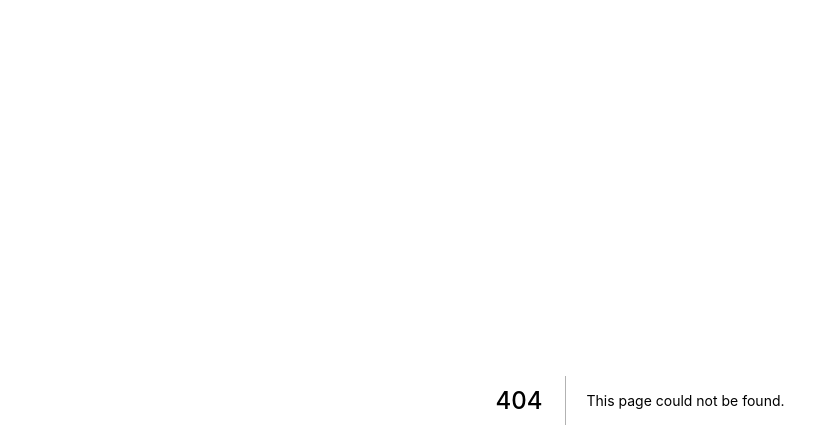
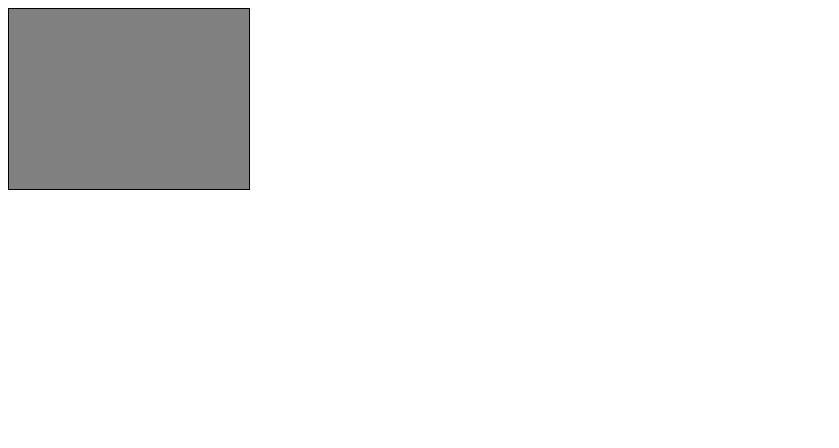
Before and after one commit to Basabi-lab/lms, a Next.js app in the folder app/: page /album-card in a window 1280 px wide. Before the commit this address had no page. Shown: the top 448 px of the page, without its empty margins (0-839 px from the left). Built offline with nearby package versions, Linux system fonts and the light colour scheme.

Commit message:
Add AlbumCard

```diff
--- /dev/null
+++ b/app/pages/album-card.js
@@ -0,0 +1,30 @@
+
+import React from 'react'
+
+const cardStyle = {
+  backgroundColor: "gray",
+  color: "white",
+  width: 240,
+  height: 180,
+  border: "1px solid black"
+}
+
+export default class AlbumCard extends React.Component {
+  render() {
+    return (
+      <div album-id={this.props.albumId} artist-id={this.props.artistId} key={this.props.key} style={cardStyle}>
+        <p>{this.props.title}</p>
+        <p>{this.props.genre}</p>
+        <p>{this.props.year}</p>
+      </div>
+    )
+  }
+}
+
+/*
+AlbumCard.propTypes = {
+  title: React.PropTypes.string.isRequired,
+  genre: React.PropTypes.string,
+  year: React.PropTypes.number
+}
+*/
```
